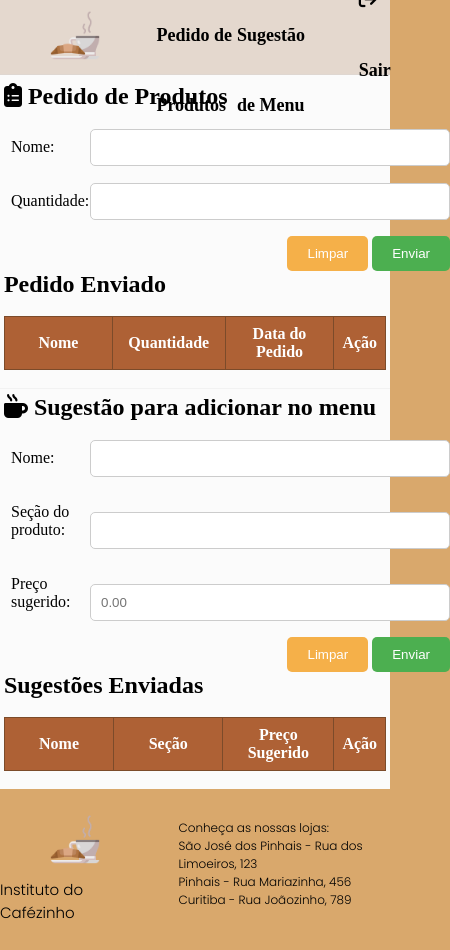
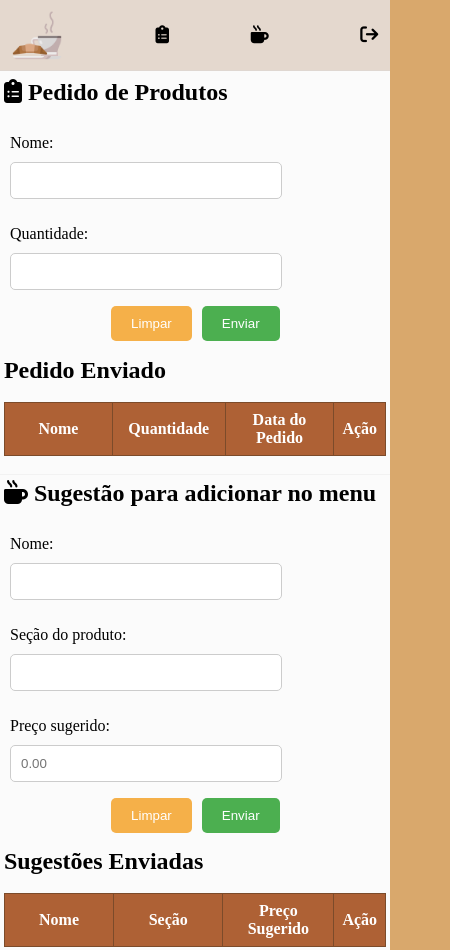
Before and after one commit to laura-stov/Cafeteria_DWB, a plain HTML site: page admin/index.html in a window 390 px wide. Shown: the top 950 px of the page, 450 px wide, since content can reach past the window. Drawn offline with Linux system fonts and the light colour scheme; sample sign-in values are in the browser's storage; a web font is replaced by a local one.

Commit message:
Alterado CSS de admin e tirando comentários

```diff
--- a/admin/index.html
+++ b/admin/index.html
@@ -14,11 +14,14 @@
                 <img class="logo" src="../img/cafe-da-manha.png" alt="LOGO">
         </div>
         <nav id="nav-site">
-            <a href="#pedidoProduto">Pedido de Produtos</a>
-            <a href="#sugestaoMenu">Sugestão de Menu</a>
+            <a href="#pedidoProduto" class="texto1">Pedido de Produtos</a>
+            <a href="#sugestaoMenu" class="texto2">Sugestão de Menu</a>
+            <a href="#pedidoProduto" class="iconeProduto"><i class="fa-solid fa-clipboard-list"></i></a>
+            <a href="#sugestaoMenu" class="iconeMenu"><i class="fa-solid fa-mug-hot"></i></a>
         </nav>
         <nav id="container-opcoes">
-            <a href="../index.html"><i class="fa-solid fa-arrow-right-from-bracket"></i> Sair</a>
+            <a href="../index.html" class="texto3"><i class="fa-solid fa-arrow-right-from-bracket"></i>&nbsp;Sair</a>
+            <a href="../index.html" class="iconeSair"><i class="fa-solid fa-arrow-right-from-bracket"></i></a>
         </nav>
     </header>
     <main>
@@ -31,8 +34,10 @@
                 <label for="quantidade">Quantidade:</label>
                 <input type="number" id="quantidade" name="quantidade" min="1">
 
-                <button type="reset">Limpar</button>
-                <button type="submit">Enviar</button>
+                <div class="button-group">
+                    <button type="reset" class="limpar">Limpar</button>
+                    <button type="submit">Enviar</button>
+                </div>
             </form>
 
             <h2>Pedido Enviado</h2>
@@ -60,8 +65,10 @@
                 <label for="preco">Preço sugerido:</label>
                 <input type="number" id="preco" name="preco" min="0" step="0.01" placeholder="0.00">
 
-                <button type="reset">Limpar</button>
-                <button type="submit">Enviar</button>
+                <div class="button-group">
+                    <button type="reset">Limpar</button>
+                    <button type="submit">Enviar</button>
+                </div>
             </form>
 
             <h2>Sugestões Enviadas</h2>
--- a/admin/style.css
+++ b/admin/style.css
@@ -10,7 +10,6 @@ body{
     height: 100%;
 }
 
-/* ALTEREI */
 header{
     background-color: #e6dfdbe1;
     display: flex;
@@ -18,23 +17,28 @@ header{
     border-bottom: 1px solid #d7d5d573;
 }
 
-/* ALTEREI */
 #nav-site{
-    justify-content: space-around;
-    width: 40%;
+    display: flex;
+    justify-content: space-between;
+    align-items: center;
+    width: 50%;
 }
+
+#nav-site a{
+    flex-grow: 1;
+    text-align: center;
+}
+
+#container-logo{ margin-left: 3%; }
 
 .logo{
     height: 50px;
-    margin: 10px;
-    margin-left: 50px;
+    margin-top: 10px;
 }
 
 nav{
     display: flex;
-    position: static;
     top: 0;
-    width: 100%;
     height: 70px;
 }
 
@@ -46,34 +50,37 @@ nav a{
     font-weight: bold;
 }
 
-/* ALTEREI */
 a:hover{
     color: #532a13;
     text-shadow: 0px 0.5px #532a13;
 }
 
-/* ALTEREI */
 #container-opcoes{
-    width: 8%;
+    display: flex;
+    justify-content: end;
     align-items: center;
-    text-align: left;
-    height: 70px;
+    padding-right: 3%;
+}
+
+#container-opcoes a{
+    white-space: nowrap;
+    display: flex;
+    align-items: center;
 }
 
 form {
-    width: 60%;
-    min-width: 450px;
-    text-align: right;
+    width: 80%;
+    text-align: left;
 }
 
 form label {
     display: inline-block;
-    width: calc(20% - 25px);
+    width: 10%;
     text-align: left;
     margin: 10px;
+    margin-right: 30px;
 }
 
-/*ALTEREI*/
 form p.erro{
     padding: 10px;
     margin: 0px;
@@ -81,10 +88,10 @@ form p.erro{
     color: rgb(86, 2, 2);
     text-align: center;
     border-radius: 5px;
-    margin-left: 20%;
+    width: calc(100% - 40%);
+    margin-left: calc(10% + 45px);
 }
 
-/* INSERI */
 form p.erro:last-of-type{
     margin-bottom: 20px;
 }
@@ -99,7 +106,7 @@ form p.sucesso{
 }
 
 form input {
-    width: calc(80% - 22px);
+    width: calc(100% - 40%);
     padding: 10px;
     margin-bottom: 16px;
     border: 1px solid #ccc;
@@ -114,6 +121,15 @@ form button {
     border-radius: 5px;
 }
 
+form .button-group{
+    display: flex;
+    justify-content: end;
+    margin-left: calc(10% + 65px);
+    gap: 10px;
+    width: calc(100% - 40%);
+    margin-bottom: 16px;
+}
+
 button[type="reset"]{ background-color: #f5b049; }
 button[type="reset"]:hover{ background-color: #ac7727; }
 
@@ -125,7 +141,6 @@ table {
     margin-left: 1%;
 }
 
-/* ALTEREI */
 table th, table td {
     border: 1px solid #7c4b2a;
     padding: 8px;
@@ -143,6 +158,7 @@ table td a:last-child{
     color: rgb(186, 36, 36);
     margin-left: 10px;
 }
+
 table td a:last-child:hover{ color: rgb(133, 11, 11); }
 
 a{text-decoration: none;}
@@ -173,6 +189,7 @@ table td a:hover{ color: rgb(7, 60, 105); }
     font-family: 'Poppins';
     font-size: 15px;
     color: black;
+    text-align: center;
 }
 
 footer{
@@ -213,3 +230,59 @@ hr{
     background-color: #d7d5d53f;
     height: 1px;
 }
+
+.iconeProduto, .iconeMenu{
+    display: none;
+}
+
+#container-opcoes .iconeSair{
+    display: none;
+}
+
+@media (max-width: 800px){
+    .texto1, .texto2{
+        display: none;
+    }
+
+    #container-opcoes .texto3{
+        display: none;
+    }
+
+    i{
+        text-align: center;
+    }
+
+    .iconeMenu, .iconeProduto{
+        display: grid;
+        align-items: center;
+        justify-items: center;
+        grid-template-columns: 1fr;
+        grid-template-rows: 1fr;
+        width: 60%;
+        flex-grow: 1;
+    }
+
+    #container-opcoes .iconeSair{
+        display: grid;
+    }
+
+    form input{
+        margin-left: 10px;
+        width: calc(100% - 20%);
+    }
+
+    form .button-group{
+        width: calc(100% - 20%);
+        margin-bottom: 5%;
+        margin-left: 30px;
+    }
+
+    form p.erro{
+        width: calc(100% - 20%);
+        margin-left: 10px;
+    }
+
+    form label{
+        white-space: nowrap;
+    }
+}
--- a/admin/sugestao.js
+++ b/admin/sugestao.js
@@ -1,4 +1,3 @@
-// -- Sugestões --
 let dadosSugestao = JSON.parse(localStorage.getItem('dadosSugestao')) || [];
 
 let nomeComida = document.getElementById('nomeComida');
@@ -72,10 +71,8 @@ function validarValorMonetario(valor) {
 function atualizarSugestao() {
     const tabela = document.querySelector('#tabelaSugestao tbody');
 
-    // Limpar a tabela antes de adicionar novos dados
     tabela.innerHTML = '';
 
-    // Verificando se há dados
     if (dadosSugestao.length === 0) {
         return;
     }
@@ -98,7 +95,7 @@ function atualizarSugestao() {
     });
 }
 
-// Remover sugestão
+
 function removerSugestao(index) {
     dadosSugestao.splice(index, 1);
     localStorage.setItem('dadosSugestao', JSON.stringify(dadosSugestao));
--- a/cliente/script.js
+++ b/cliente/script.js
@@ -32,7 +32,6 @@ window.addEventListener('scroll', () => {
     }
 });
 
-// informações da conta
 
 const dialogConta = document.getElementById('conta');
 const btnConta = document.getElementById('btnConta');
--- a/script.js
+++ b/script.js
@@ -1,4 +1,3 @@
-// Pegando os links do menu
 const menu = document.querySelectorAll('nav a');
 
 menu.forEach(link => {
@@ -7,7 +6,6 @@ menu.forEach(link => {
         const href = link.getAttribute('href');
         const alvo = document.querySelector(href);
 
-        // Rolando a página até o id alvo
         if (alvo) {
             window.scroll({
                 top: alvo.offsetTop -20,
@@ -17,7 +15,6 @@ menu.forEach(link => {
    })
 });
 
-// Evento de Scroll
 window.addEventListener('scroll', () => {
     if (window.scrollY > 100) {
         menu.forEach( m =>{
```
Also changed, not shown: admin/pedido.js (+0 -20 lines), cliente/avaliacao.js (+5 -26 lines), cliente/estrela.js (+5 -7 lines), cliente/mostrar.js (+3 -5 lines), cliente/style.css (+3 -10 lines), index.html (+6 -0 lines), loginAdmin.js (+1 -7 lines), loginCliente.js (+4 -16 lines), style.css (+20 -24 lines).
